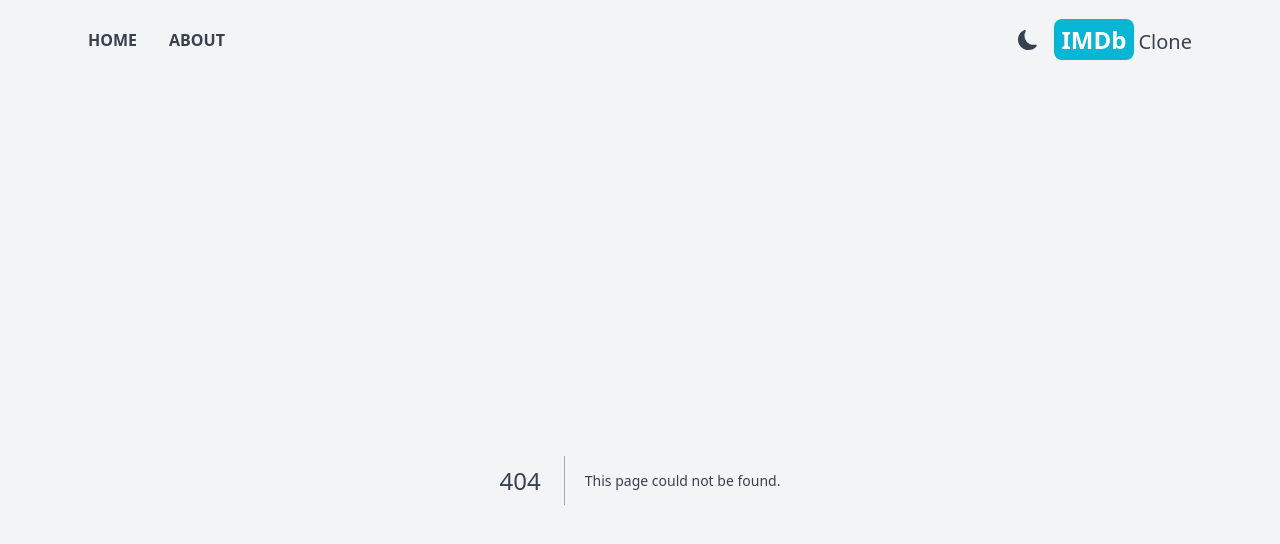
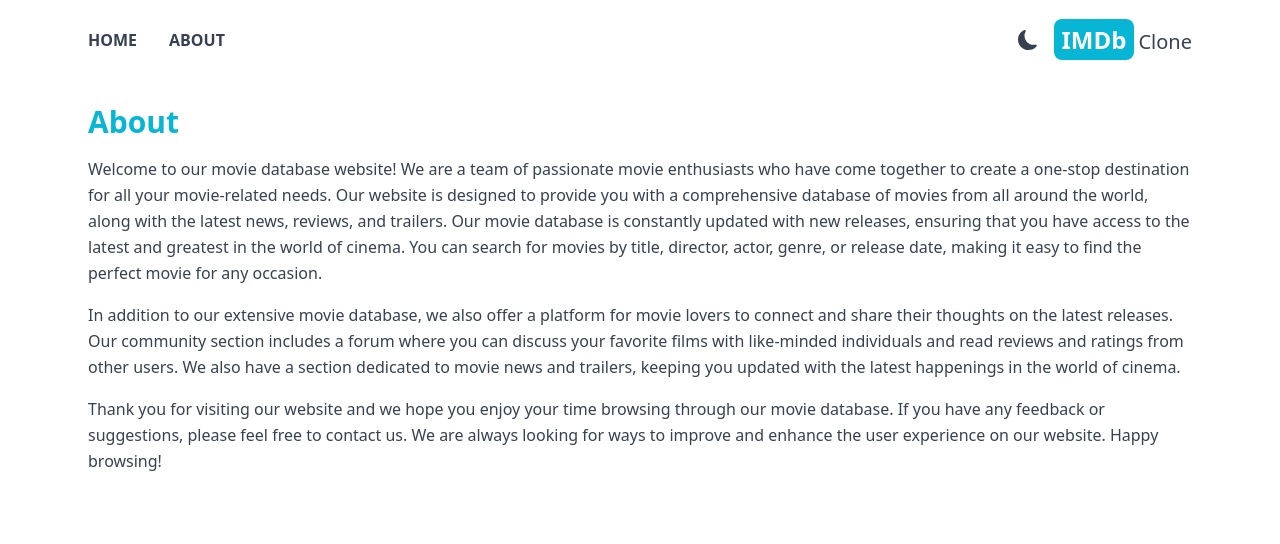
Before and after one commit to Ramy5/IMDb-Clone, a Next.js app: page /about in a window 1280 px wide. Before the commit this address had no page. Shown: the top 544 px of the page. Built offline with nearby package versions, Linux system fonts and the light colour scheme.

Commit message:
Create the about page

```diff
--- a/src/app/Provider.jsx
+++ b/src/app/Provider.jsx
@@ -5,7 +5,7 @@
 const Provider = ({ children }) => {
   return (
     <ThemeProvider enableSystem={true} attribute="class">
-      <div className="dark:bg-gray-700 dark:text-gray-200 transition-colors delay-150 bg-gray-100 text-gray-700 min-h-screen select-none">
+      <div className="dark:bg-gray-700 dark:text-gray-200 transition-colors delay-150 bg-white text-gray-700 min-h-screen select-none">
         {children}
       </div>
     </ThemeProvider>
--- /dev/null
+++ b/src/app/about/page.jsx
@@ -0,0 +1,40 @@
+import React from "react";
+
+const About = () => {
+  return (
+    <div className="max-w-6xl m-auto p-6 leading-relaxed">
+      <h1 className="text-cyan-500 font-bold mb-4 text-3xl">About</h1>
+      <div>
+        <p>
+          Welcome to our movie database website! We are a team of passionate
+          movie enthusiasts who have come together to create a one-stop
+          destination for all your movie-related needs. Our website is designed
+          to provide you with a comprehensive database of movies from all around
+          the world, along with the latest news, reviews, and trailers. Our
+          movie database is constantly updated with new releases, ensuring that
+          you have access to the latest and greatest in the world of cinema. You
+          can search for movies by title, director, actor, genre, or release
+          date, making it easy to find the perfect movie for any occasion.
+        </p>
+        <p className="my-4">
+          In addition to our extensive movie database, we also offer a platform
+          for movie lovers to connect and share their thoughts on the latest
+          releases. Our community section includes a forum where you can discuss
+          your favorite films with like-minded individuals and read reviews and
+          ratings from other users. We also have a section dedicated to movie
+          news and trailers, keeping you updated with the latest happenings in
+          the world of cinema.
+        </p>
+        <p>
+          Thank you for visiting our website and we hope you enjoy your time
+          browsing through our movie database. If you have any feedback or
+          suggestions, please feel free to contact us. We are always looking for
+          ways to improve and enhance the user experience on our website. Happy
+          browsing!
+        </p>
+      </div>
+    </div>
+  );
+};
+
+export default About;
--- a/src/components/Header/Header.jsx
+++ b/src/components/Header/Header.jsx
@@ -16,12 +16,12 @@
       <div className="flex items-center space-x-4">
         <PageMode />
         <Link href="/">
-          <h1>
+          <h2>
             <span className="text-2xl bg-cyan-500 px-2 py-1 rounded-lg text-white font-bold mr-1">
               IMDb
             </span>
             <span className="text-xl hidden sm:inline">Clone</span>
-          </h1>
+          </h2>
         </Link>
       </div>
     </header>
```
